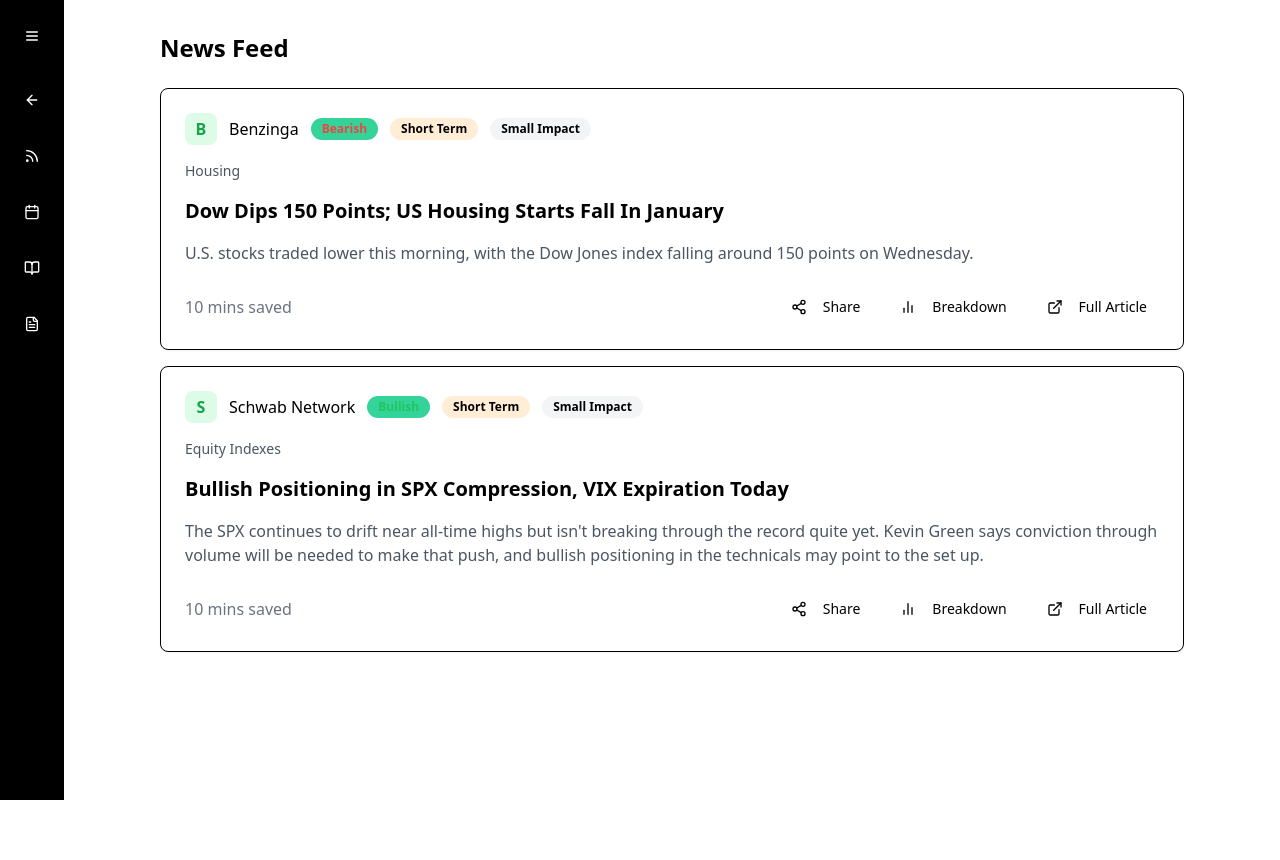
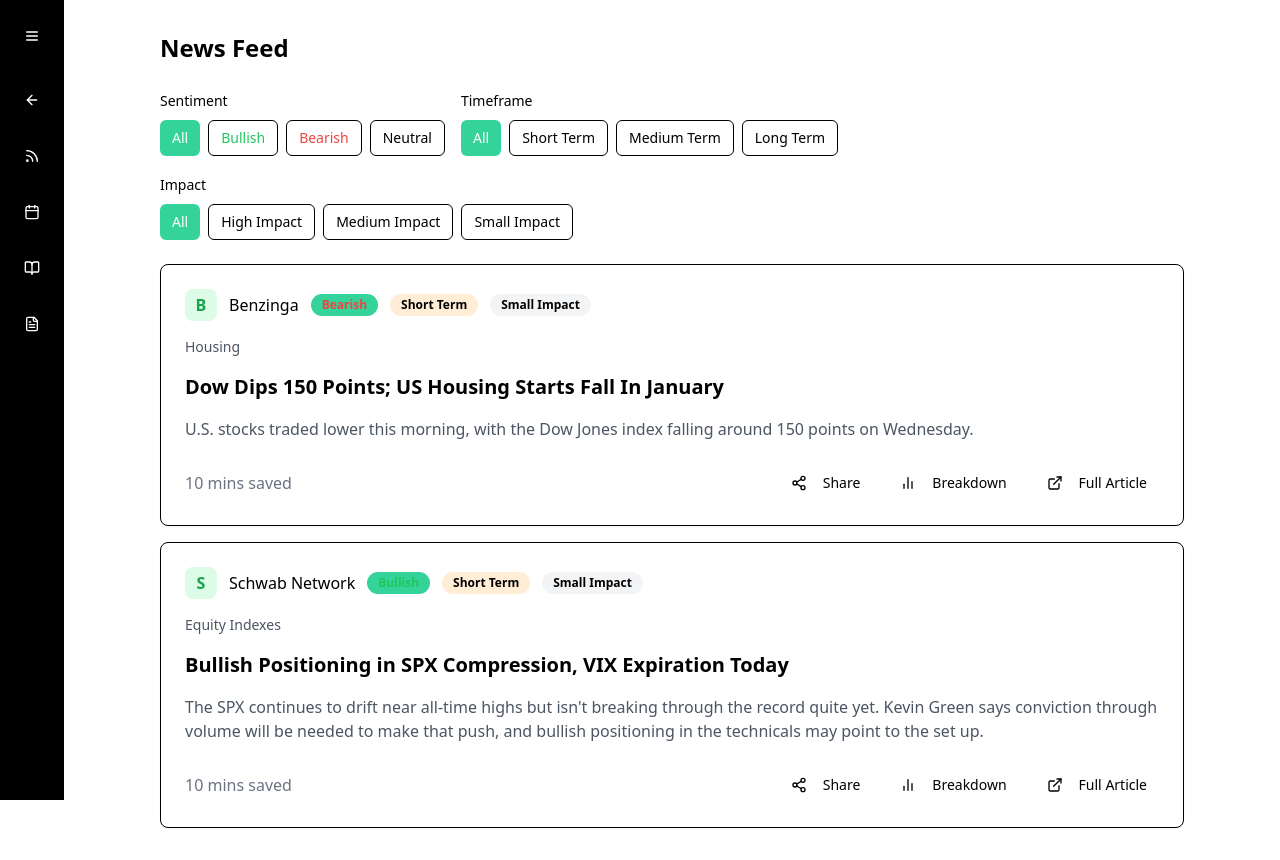
Before and after one commit to HazenWilson/feature-lab-portal, a React (Vite) app: page /demo/news in a window 1280 px wide. Before the commit the page ends 800 px from the top, so only its background shows below. Built offline with nearby package versions, Linux system fonts and the light colour scheme.

Commit message:
Add news filters
Add filters to the top of the news page.

```diff
--- a/src/pages/demo/News.tsx
+++ b/src/pages/demo/News.tsx
@@ -52,6 +52,9 @@ const mockNews: NewsItem[] = [
 const News = () => {
   const [sidebarOpen, setSidebarOpen] = useState(false);
   const [currentSection, setCurrentSection] = useState("news-feed");
+  const [selectedSentiment, setSelectedSentiment] = useState<string>("all");
+  const [selectedTimeframe, setSelectedTimeframe] = useState<string>("all");
+  const [selectedImpact, setSelectedImpact] = useState<string>("all");
 
   const getSentimentColor = (sentiment: NewsItem["sentiment"]) => {
     switch (sentiment) {
@@ -158,6 +161,117 @@ const News = () => {
               {currentSection === "company-narratives" && "Company Narratives"}
             </h1>
 
+            {/* Filters Section */}
+            {currentSection === "news-feed" && (
+              <div className="mb-6 space-y-4">
+                <div className="flex flex-wrap gap-4">
+                  <div className="space-y-2">
+                    <label className="text-sm font-medium">Sentiment</label>
+                    <div className="flex gap-2">
+                      <Button
+                        variant={selectedSentiment === "all" ? "default" : "outline"}
+                        onClick={() => setSelectedSentiment("all")}
+                        size="sm"
+                      >
+                        All
+                      </Button>
+                      <Button
+                        variant={selectedSentiment === "bullish" ? "default" : "outline"}
+                        onClick={() => setSelectedSentiment("bullish")}
+                        size="sm"
+                        className="text-green-500"
+                      >
+                        Bullish
+                      </Button>
+                      <Button
+                        variant={selectedSentiment === "bearish" ? "default" : "outline"}
+                        onClick={() => setSelectedSentiment("bearish")}
+                        size="sm"
+                        className="text-red-500"
+                      >
+                        Bearish
+                      </Button>
+                      <Button
+                        variant={selectedSentiment === "neutral" ? "default" : "outline"}
+                        onClick={() => setSelectedSentiment("neutral")}
+                        size="sm"
+                      >
+                        Neutral
+                      </Button>
+                    </div>
+                  </div>
+
+                  <div className="space-y-2">
+                    <label className="text-sm font-medium">Timeframe</label>
+                    <div className="flex gap-2">
+                      <Button
+                        variant={selectedTimeframe === "all" ? "default" : "outline"}
+                        onClick={() => setSelectedTimeframe("all")}
+                        size="sm"
+                      >
+                        All
+                      </Button>
+                      <Button
+                        variant={selectedTimeframe === "short" ? "default" : "outline"}
+                        onClick={() => setSelectedTimeframe("short")}
+                        size="sm"
+                      >
+                        Short Term
+                      </Button>
+                      <Button
+                        variant={selectedTimeframe === "medium" ? "default" : "outline"}
+                        onClick={() => setSelectedTimeframe("medium")}
+                        size="sm"
+                      >
+                        Medium Term
+                      </Button>
+                      <Button
+                        variant={selectedTimeframe === "long" ? "default" : "outline"}
+                        onClick={() => setSelectedTimeframe("long")}
+                        size="sm"
+                      >
+                        Long Term
+                      </Button>
+                    </div>
+                  </div>
+
+                  <div className="space-y-2">
+                    <label className="text-sm font-medium">Impact</label>
+                    <div className="flex gap-2">
+                      <Button
+                        variant={selectedImpact === "all" ? "default" : "outline"}
+                        onClick={() => setSelectedImpact("all")}
+                        size="sm"
+                      >
+                        All
+                      </Button>
+                      <Button
+                        variant={selectedImpact === "high" ? "default" : "outline"}
+                        onClick={() => setSelectedImpact("high")}
+                        size="sm"
+                      >
+                        High Impact
+                      </Button>
+                      <Button
+                        variant={selectedImpact === "medium" ? "default" : "outline"}
+                        onClick={() => setSelectedImpact("medium")}
+                        size="sm"
+                      >
+                        Medium Impact
+                      </Button>
+                      <Button
+                        variant={selectedImpact === "small" ? "default" : "outline"}
+                        onClick={() => setSelectedImpact("small")}
+                        size="sm"
+                      >
+                        Small Impact
+                      </Button>
+                    </div>
+                  </div>
+                </div>
+              </div>
+            )}
+
             {currentSection === "news-feed" && (
               <div className="space-y-4">
                 {mockNews.map((item, index) => (
```
